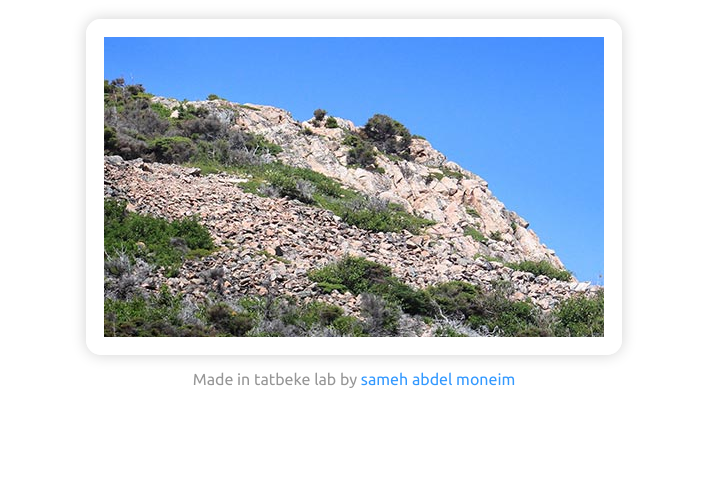
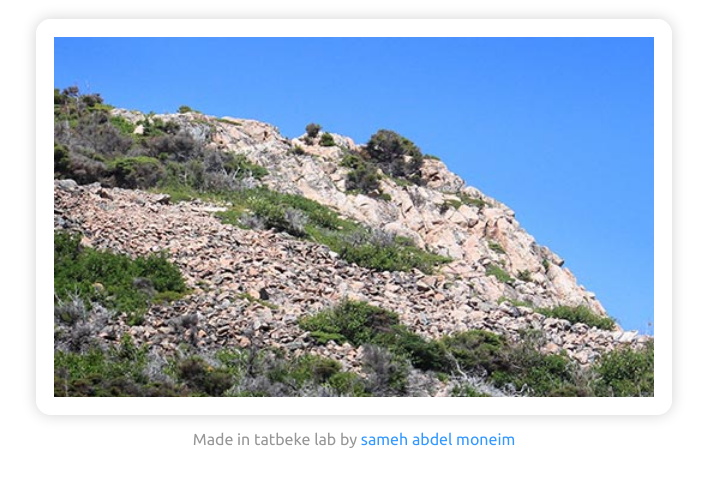
Before and after one commit to seniorsam/Jquery-slider, a plain HTML site: page index.html in a window 1280 px wide. Shown: the part 61-548 px from the top of the page, without its empty margins (286-993 px from the left). Drawn offline with nearby package versions, Linux system fonts and the light colour scheme.

Commit message:
custom options added

```diff
--- a/assets/jquery_slider_app.js
+++ b/assets/jquery_slider_app.js
@@ -1,30 +1,52 @@
 (function(){
 	var JquerySlider = {
 
-		sliderWrapper:$('.slider-images'), // images wrapper
+		sliderContainer:$('.slider-wrapper'),
 
-		sliderImageWidth:$('.slider-images').find('img').width(),
+		sliderImagesHolder:$('.slider-images'),
+
+		sliderImages:$('.slider-images').find('img'),
 
 		sliderImageLength:$('.slider-images').find('img').length,
 
 		sliderControl:$('.control'),
 
-		cur:0, // current
+		cur:0,
+
+		options:{
+			containerWidth: "700"
+		},
 
 		init:
-			function(){
+			function(options){
+
+				// apply the user inserted options
+				$.extend(JquerySlider.options, options);
 
 				// inititiate the container styles
+				JquerySlider.setSizes();
 
-				JquerySlider.sliderWrapper.css("width", JquerySlider.sliderImageWidth * JquerySlider.sliderImageLength + "px");
-				var moon;
+				// action
+				var moon = setInterval(function(){JquerySlider.play()},2000);
 
-				moon = setInterval(function(){JquerySlider.play()},2000);
-
+				// when the user click the controls button
 				JquerySlider.sliderControl.on('click', JquerySlider.play)
 										  .on('click',function(){
 										  	clearInterval(moon);
 										  });
+			},
+
+
+		setSizes:
+			function(){
+
+				var optsWidth = JquerySlider.options.containerWidth;
+
+				// initiate the sizes
+				JquerySlider.sliderContainer.css( "width", optsWidth + "px" );
+				JquerySlider.sliderImagesHolder.css("width", optsWidth * JquerySlider.sliderImageLength + "px");
+				JquerySlider.sliderImages.css("width", optsWidth + "px");
+
 			},
 
 		play:
@@ -34,7 +56,7 @@
 
 				var result = JquerySlider.setcur(direction);
 
-				JquerySlider.sliderWrapper.animate({ // 500
+				JquerySlider.sliderImagesHolder.animate({ // 500
 					marginLeft: (JquerySlider.cur === 0) ? 0 : result
 				});
 
@@ -44,7 +66,7 @@
 			function(dir){
 
 				var length = JquerySlider.sliderImageLength,
-					width  = JquerySlider.sliderImageWidth,
+					width  = JquerySlider.options.containerWidth,
 					sign   = (dir === 'next') ? '-=' : '+=',
 					value  = width;
 
@@ -67,6 +89,8 @@
 			}
 	};
 
-	JquerySlider.init();
+	JquerySlider.init({
+		containerWidth: "600"
+	});
 
 }());
--- a/assets/style.css
+++ b/assets/style.css
@@ -3,10 +3,8 @@ body{font-family: 'Ubuntu', sans-serif;}
 h1{text-align: center;display: block;}
 
 .slider-wrapper{
-	width:500px;
 	margin: 0px auto;
-	overflow:
-	hidden;
+	overflow:hidden;
 	position: relative;
     border-radius: 15px;
     border: solid 18px #fff;
--- a/index.html
+++ b/index.html
@@ -14,8 +14,6 @@
 			<li><img src="assets/images/slider-1.jpg" alt=""></li>
 			<li><img src="assets/images/slider-2.jpg" alt=""></li>
 			<li><img src="assets/images/slider-3.jpg" alt=""></li>
-			<li><img src="assets/images/slider-2.jpg" alt=""></li>
-			<li><img src="assets/images/slider-1.jpg" alt=""></li>
 		</ul>
 	</div>
 	<p>Made in tatbeke lab by <a href="http://www.github.com/seniorsam">sameh abdel moneim</a></p>
```
